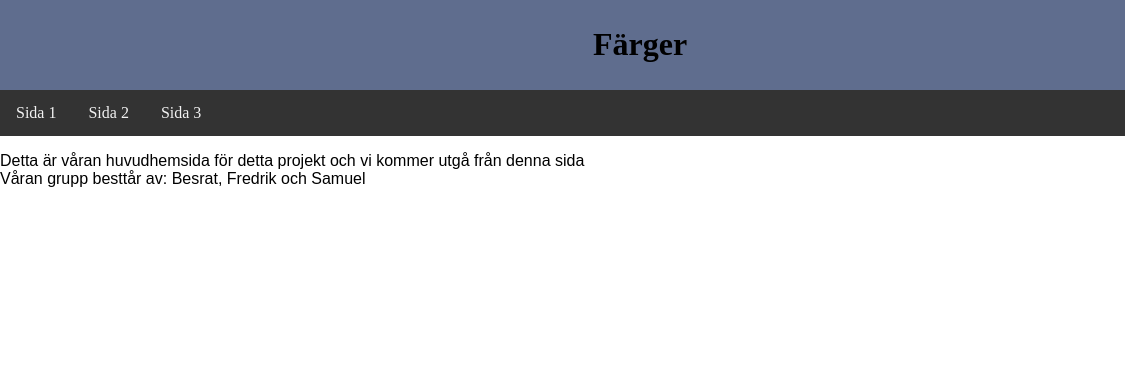
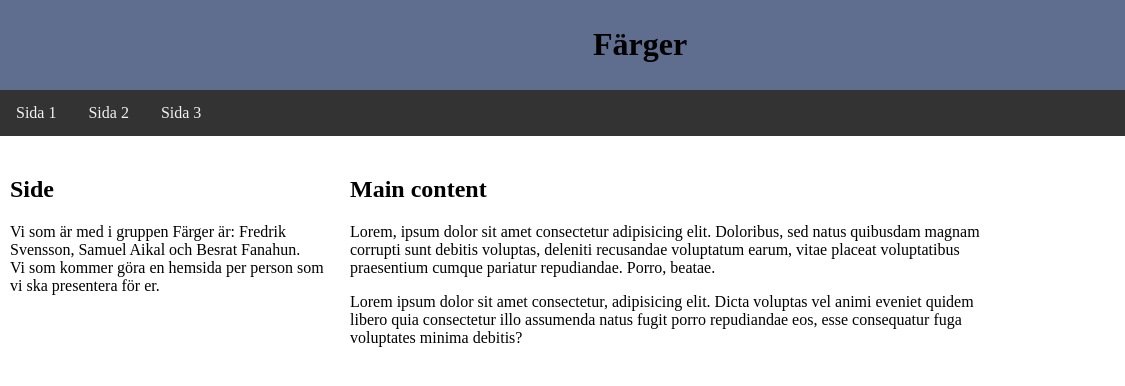
Before and after one commit to Luftmotor/ntifredriksvensson.github.io, a plain HTML site: page Mainsida/index.html in a window 1280 px wide. Shown: the full height of the page, 0-1125 px from the left. Drawn offline with Linux system fonts and the light colour scheme.

Commit message:
Huvudsida: Finslipning

```diff
--- a/Mainsida/index.html
+++ b/Mainsida/index.html
@@ -8,6 +8,7 @@
     <title>Färger</title>
 </head>
 <body>
+    <script src="script.js"></script>
     <div class="header">
          <h1 id="Rubrik"><b>Färger</b></h1>
     </div>
@@ -23,9 +24,17 @@
             <div class="bilddesc">NTI Skolan</div>
         </div>
     </div>
-    <p id="text1">Detta är våran huvudhemsida för detta projekt och vi kommer utgå från denna sida <br/>
-    Våran grupp besttår av: Besrat, Fredrik och Samuel</p>
-
-
+    <div class="row">
+        <div class="column side">
+            <h2>Side</h2>
+            <p>Vi som är med i gruppen Färger är: Fredrik Svensson, Samuel Aikal och Besrat Fanahun. <br/>
+            Vi som kommer göra en hemsida per person som vi ska presentera för er.
+            </p> </div>
+        <div class="column middle">
+            <h2>Main content</h2>
+            <p>Lorem, ipsum dolor sit amet consectetur adipisicing elit. Doloribus, sed natus quibusdam magnam corrupti sunt debitis voluptas, deleniti recusandae voluptatum earum, vitae placeat voluptatibus praesentium cumque pariatur repudiandae. Porro, beatae.</p>
+            <p>Lorem ipsum dolor sit amet consectetur, adipisicing elit. Dicta voluptas vel animi eveniet quidem libero quia consectetur illo assumenda natus fugit porro repudiandae eos, esse consequatur fuga voluptates minima debitis?</p>
+        </div>
+    </div>
 </body>
 </html>
--- a/Mainsida/main.css
+++ b/Mainsida/main.css
@@ -2,9 +2,7 @@
 body{
     margin: 0;
 }
-#text1{
-    font-family: Arial, Helvetica, sans-serif;
-}
+
 #ntilogo{
    position: absolute;
    right: 50px;
@@ -52,3 +50,23 @@ body{
     background-color: #ddd;
     color: black;
 }
+.column{
+    float: left;
+    padding: 10px;
+}
+.column.side{
+    width: 25%;
+}
+.column.middle{
+    width: 50%;
+}
+.row:after {
+    content: "";
+    display: table;
+    clear: both;
+}
+@media screen and (max-width:600px){
+    .column.side .column.middle{
+        width: 100%;
+    }
+}
```
